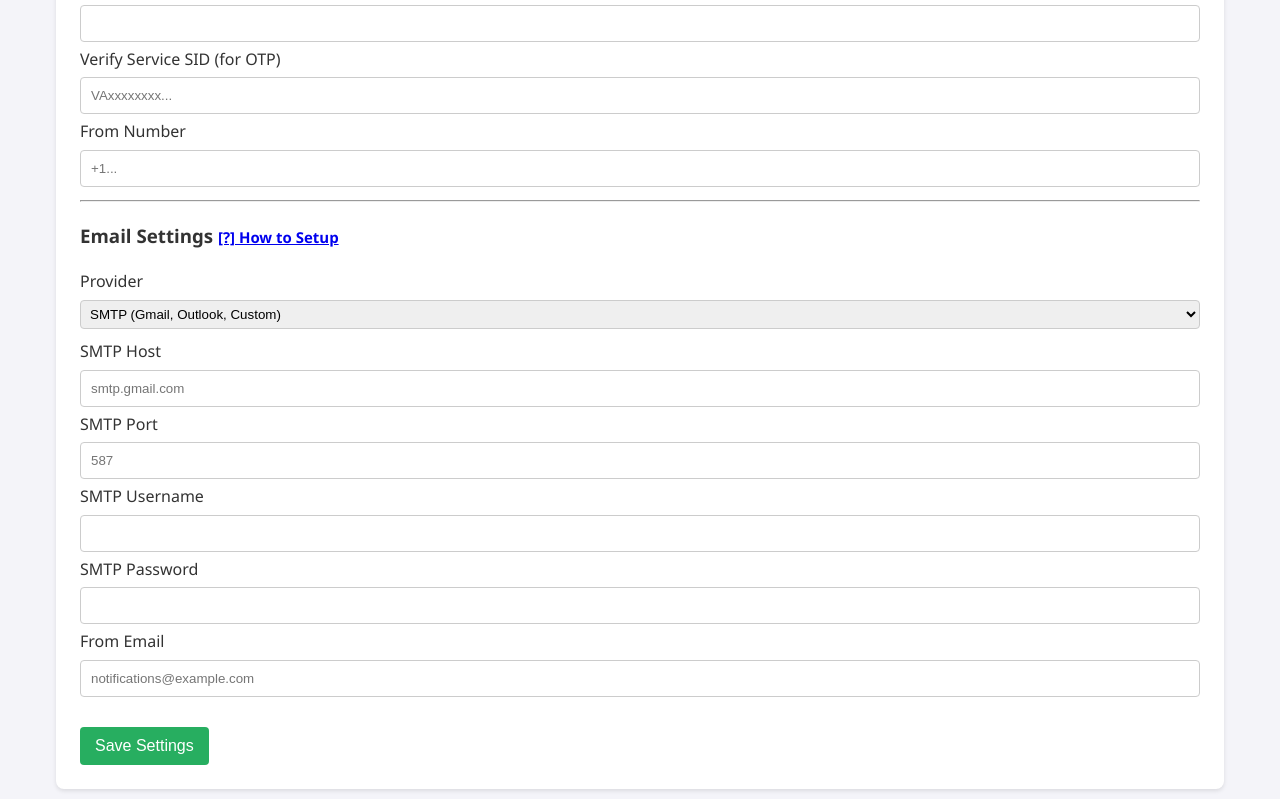
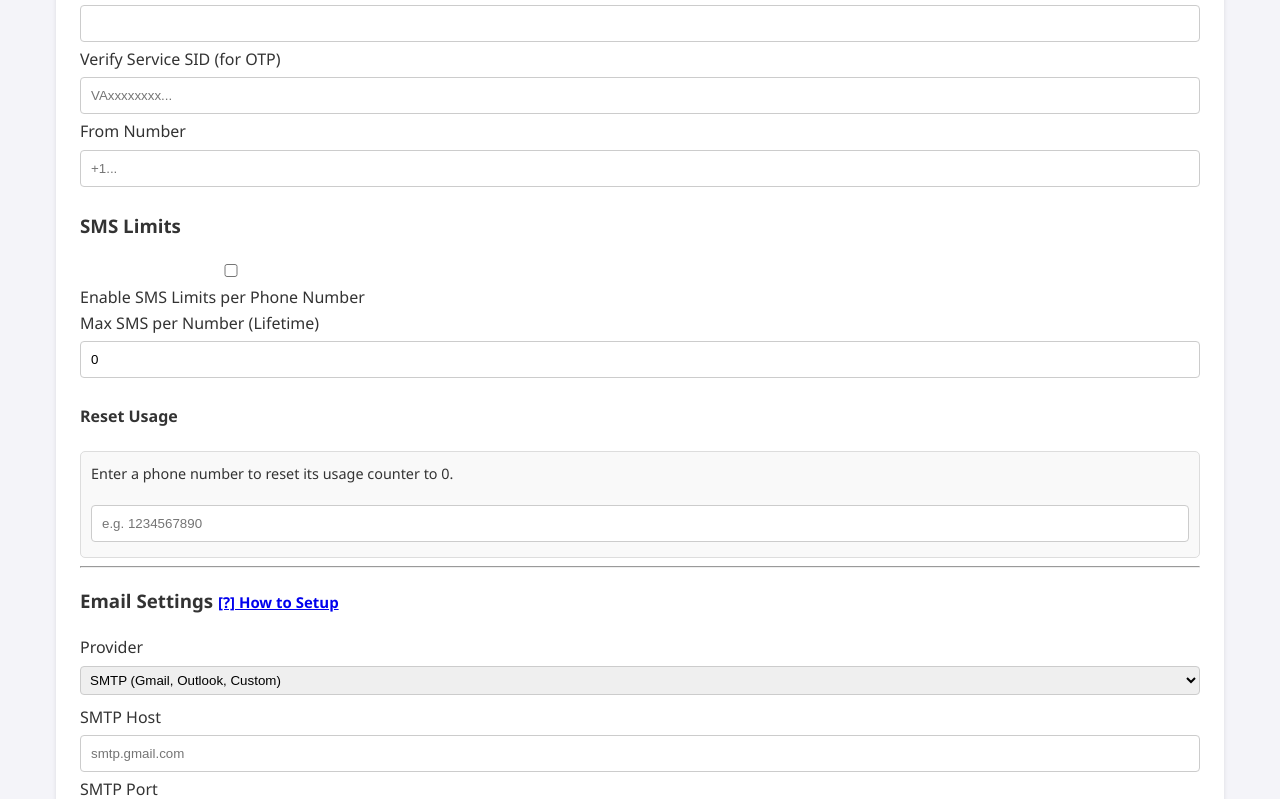
Before and after one commit to SecuredUnderscore/BCParks-Campsite-Tracker, a Flask app: page /admin/settings in a window 1280 px wide. Shown: the part 637-1436 px from the top of the page. Run offline with Flask 3, Linux system fonts and the light colour scheme; a user stored in the database is signed in.

Commit message:
added sms message limit feature

```diff
--- a/app/models.py
+++ b/app/models.py
@@ -25,6 +25,7 @@ class ContactMethod(db.Model):
     method_type = db.Column(db.String(20), nullable=False) # 'email' or 'sms'
     value = db.Column(db.String(120), nullable=False)
     is_verified = db.Column(db.Boolean, default=False)
+    sms_count = db.Column(db.Integer, default=0)
     created_at = db.Column(db.DateTime, default=datetime.utcnow)
 
 class Alert(db.Model):
--- a/app/routes.py
+++ b/app/routes.py
@@ -231,12 +231,14 @@ def admin_settings():
         # Checkboxes need special handling (not present if unchecked)
         allow_reg = 'true' if request.form.get('ALLOW_REGISTRATION') == 'on' else 'false'
         allow_reset = 'true' if request.form.get('ALLOW_PASSWORD_RESET') == 'on' else 'false'
+        sms_limit_enabled = 'true' if request.form.get('SMS_LIMIT_ENABLED') == 'on' else 'false'
 
         SystemSetting.set_value('ALLOW_REGISTRATION', allow_reg)
         SystemSetting.set_value('ALLOW_PASSWORD_RESET', allow_reset)
+        SystemSetting.set_value('SMS_LIMIT_ENABLED', sms_limit_enabled)
 
         keys = [
-            'SCAN_INTERVAL_MINUTES',
+            'SCAN_INTERVAL_MINUTES', 'SMS_LIMIT_MAX',
             'TWILIO_ACCOUNT_SID', 'TWILIO_AUTH_TOKEN', 'TWILIO_VERIFY_SERVICE_SID', 'TWILIO_FROM_NUMBER',
             'EMAIL_PROVIDER', 'SENDGRID_API_KEY', 'EMAIL_HOST', 'EMAIL_PORT', 'EMAIL_USER', 'EMAIL_PASSWORD', 'EMAIL_FROM'
         ]
@@ -246,6 +248,45 @@ def admin_settings():
             # If empty string, decide whether to clear it or ignore.
             # User might want to clear it.
             SystemSetting.set_value(k, val)
+
+        # Handle SMS Reset for specific number if provided
+        reset_phone = request.form.get('RESET_PHONE_NUMBER')
+        if reset_phone:
+            from .models import ContactMethod
+            # Normalize input: remove all non-digits
+            target_clean = re.sub(r'\D', '', reset_phone)
+
+            # Retrieve ALL SMS contacts (inefficient for millions, fine for thousands)
+            # Better: query where method_type='sms'
+            all_sms = ContactMethod.query.filter_by(method_type='sms').all()
+
+            count = 0
+            for c in all_sms:
+                # Normalize stored value
+                stored_clean = re.sub(r'\D', '', c.value)
+
+                # Check for match (endswith to handle +1 country code differences if vague input)
+                # Or exact match? User said "including country code... or not".
+                # If target has 10 digits and stored has 11 (with 1), they match.
+                # If target has 11 and stored has 10, they match.
+
+                match = False
+                if target_clean == stored_clean:
+                    match = True
+                elif len(target_clean) == 10 and len(stored_clean) == 11 and stored_clean.endswith(target_clean):
+                    match = True
+                elif len(target_clean) == 11 and len(stored_clean) == 10 and target_clean.endswith(stored_clean):
+                    match = True
+
+                if match:
+                    c.sms_count = 0
+                    count += 1
+
+            if count > 0:
+                db.session.commit()
+                flash(f'Reset limits for {count} instance(s) of {reset_phone}', 'success')
+            else:
+                flash(f'No matching phone numbers found for {reset_phone}', 'warning')
 
         flash('Settings updated')
         return redirect(url_for('main.admin_settings'))
@@ -290,7 +331,13 @@ def settings():
 
 
     contacts = ContactMethod.query.filter_by(user_id=current_user.id).all()
-    return render_template('settings.html', contacts=contacts)
+
+    # SMS Limit Info
+    from .models import SystemSetting
+    sms_limit_enabled = SystemSetting.get_value('SMS_LIMIT_ENABLED', 'false') == 'true'
+    sms_limit_max = int(SystemSetting.get_value('SMS_LIMIT_MAX', '0'))
+
+    return render_template('settings.html', contacts=contacts, sms_limit_enabled=sms_limit_enabled, sms_limit_max=sms_limit_max)
 
 @main.route('/alerts/new', methods=['GET', 'POST'])
 @main.route('/alerts/edit/<int:alert_id>', methods=['GET', 'POST'])
--- a/app/templates/admin_settings.html
+++ b/app/templates/admin_settings.html
@@ -6,12 +6,14 @@
     <form method="POST">
         <h3>User Account Control</h3>
         <label style="display: inline-block; margin-right: 15px;">
-            <input type="checkbox" name="ALLOW_REGISTRATION" {% if settings.get('ALLOW_REGISTRATION', 'true') == 'true' %}checked{% endif %}>
+            <input type="checkbox" name="ALLOW_REGISTRATION" {% if settings.get('ALLOW_REGISTRATION', 'true' )=='true'
+                %}checked{% endif %}>
             Allow Account Registration
         </label>
 
         <label style="display: inline-block;">
-            <input type="checkbox" name="ALLOW_PASSWORD_RESET" {% if settings.get('ALLOW_PASSWORD_RESET', 'true') == 'true' %}checked{% endif %}>
+            <input type="checkbox" name="ALLOW_PASSWORD_RESET" {% if settings.get('ALLOW_PASSWORD_RESET', 'true'
+                )=='true' %}checked{% endif %}>
             Allow Account Password Resets
         </label>
         <hr>
@@ -38,6 +40,22 @@
         <label>From Number</label>
         <input type="text" name="TWILIO_FROM_NUMBER" value="{{ settings.get('TWILIO_FROM_NUMBER', '') }}"
             placeholder="+1...">
+
+        <h3>SMS Limits</h3>
+        <label style="display: inline-block;">
+            <input type="checkbox" name="SMS_LIMIT_ENABLED" {% if settings.get('SMS_LIMIT_ENABLED', 'false' )=='true'
+                %}checked{% endif %}>
+            Enable SMS Limits per Phone Number
+        </label>
+        <br>
+        <label>Max SMS per Number (Lifetime)</label>
+        <input type="number" name="SMS_LIMIT_MAX" value="{{ settings.get('SMS_LIMIT_MAX', '0') }}" min="0">
+
+        <h4>Reset Usage</h4>
+        <div style="background: #f9f9f9; padding: 10px; border: 1px solid #ddd; border-radius: 5px;">
+            <p style="margin-top: 0; font-size: 0.9em;">Enter a phone number to reset its usage counter to 0.</p>
+            <input type="text" name="RESET_PHONE_NUMBER" placeholder="e.g. 1234567890" style="margin-bottom: 5px;">
+        </div>
 
         <hr>
 
```
Also changed, not shown: add_column.py (added, +19 -0 lines), app/checker.py (+19 -1 lines), app/templates/settings.html (+7 -0 lines).
